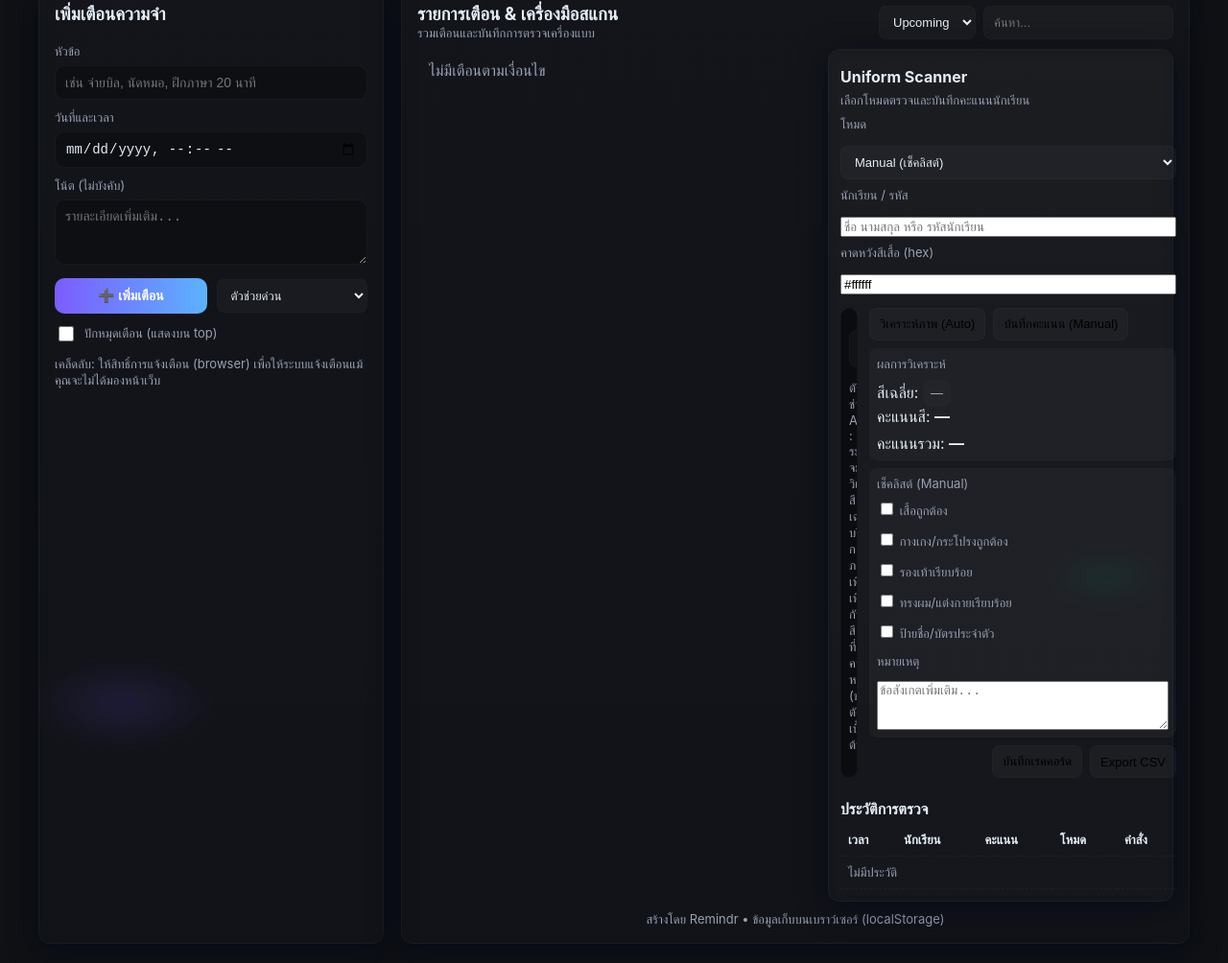
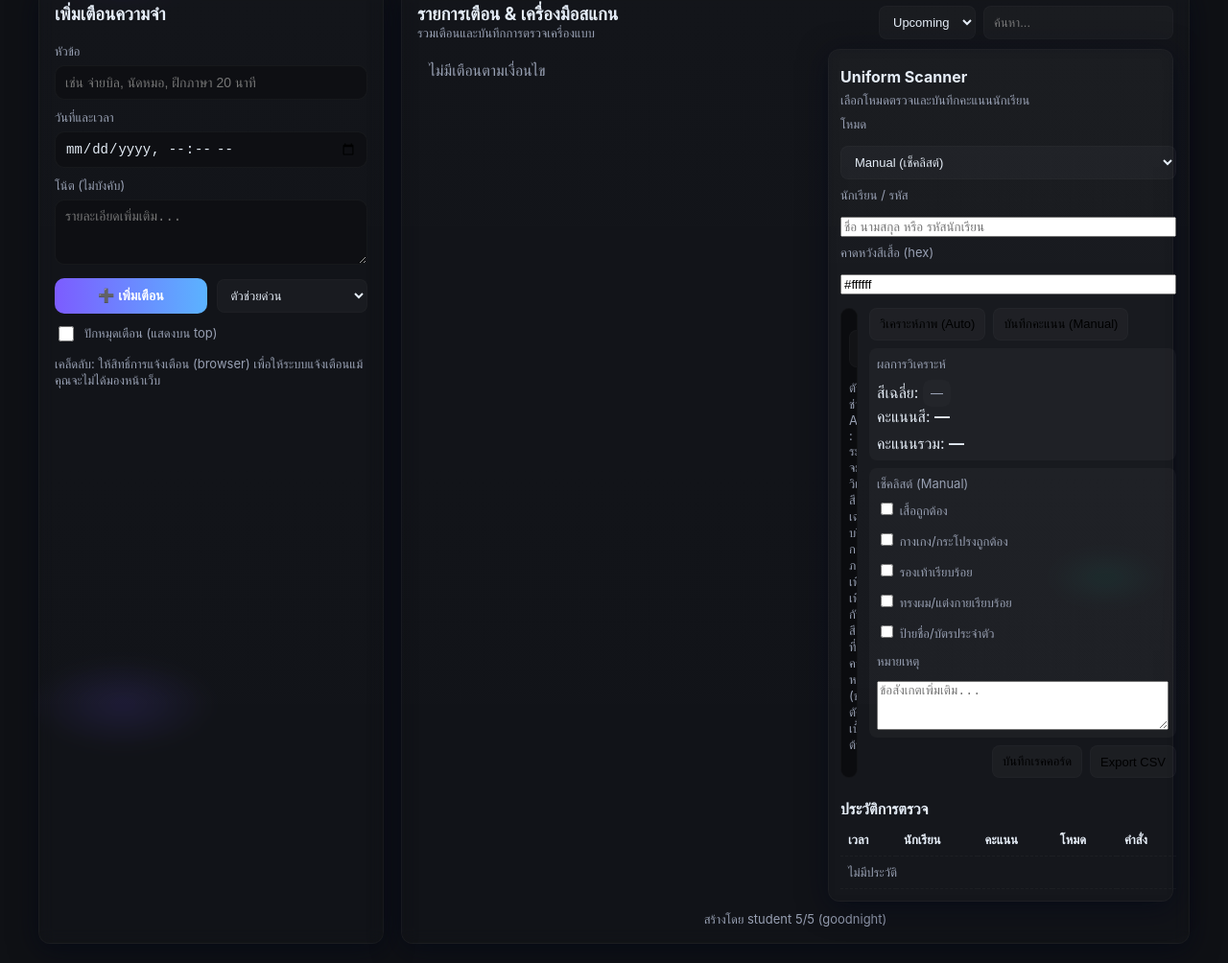
Before and after one commit to mangzxx38-cell/Product-Wab-, a plain HTML site: page index.html in a window 1280 px wide. Shown: the part 146-1150 px from the top of the page at 96% size. Drawn offline with Linux system fonts and the light colour scheme.

Commit message:
index.html
Signed-off-by: Product  <mangzxx38@gmail.com>

```diff
--- a/index.html
+++ b/index.html
@@ -262,7 +262,7 @@
         </div>
       </div>
 
-      <footer class="note">สร้างโดย Remindr • ข้อมูลเก็บบนเบราว์เซอร์ (localStorage)</footer>
+      <footer class="note">สร้างโดย student 5/5 (goodnight)</footer>
     </section>
   </div>
 
```
